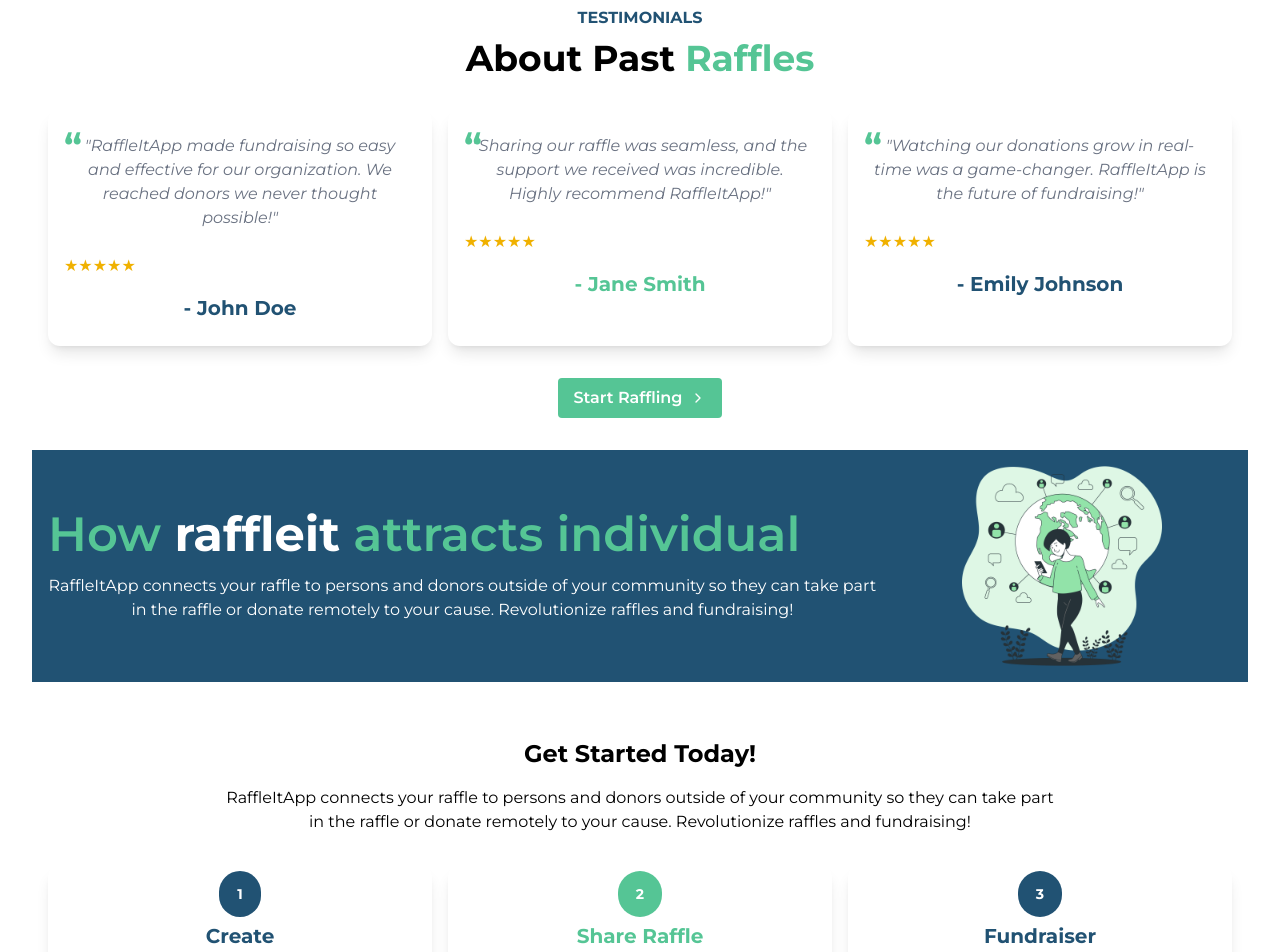
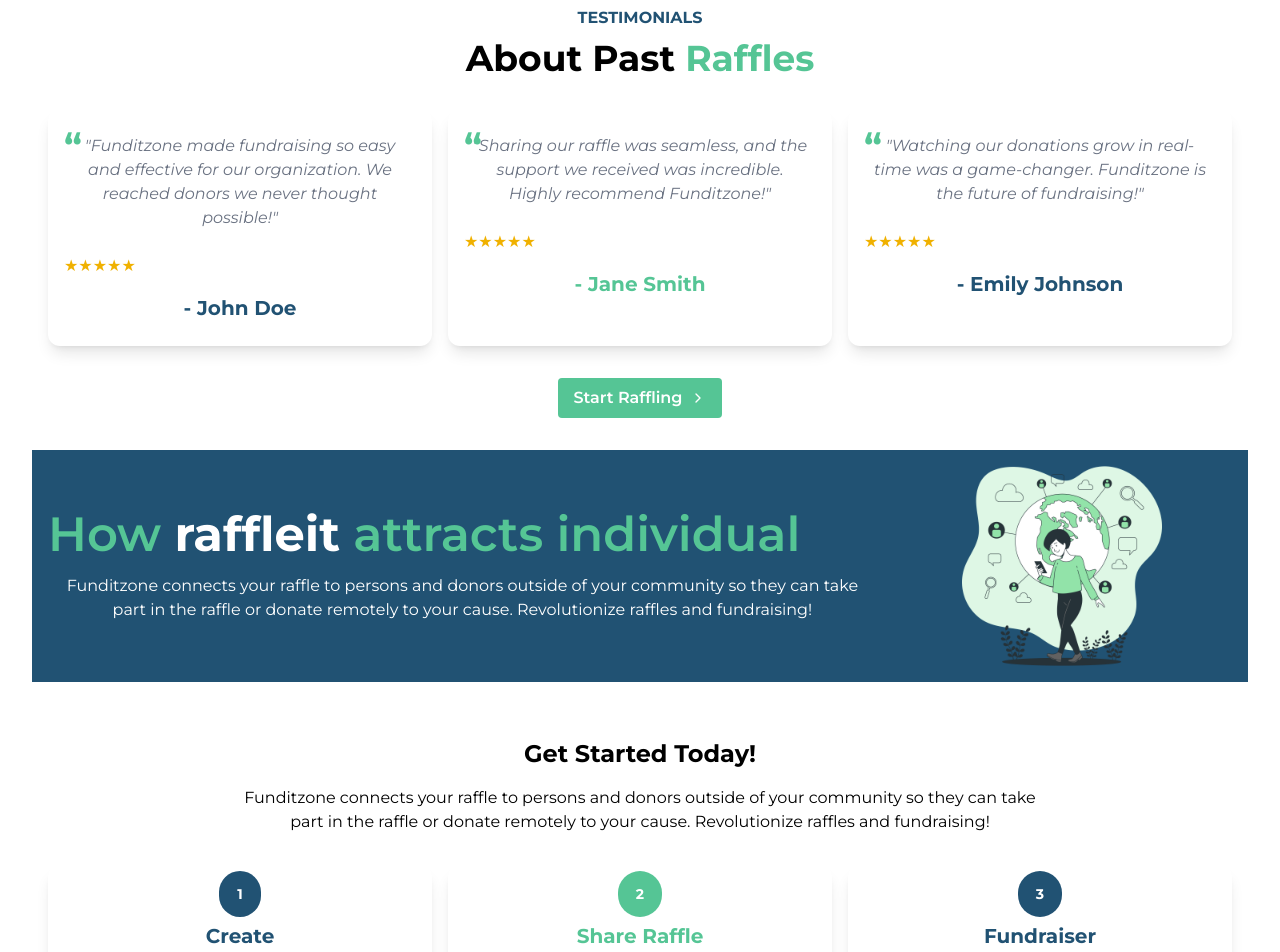
Before and after one commit to Raffleitapp/raffleit-frontend, a React (Vite) app: page / in a window 1280 px wide. Shown: the part 1560-2512 px from the top of the page. Built offline with nearby package versions, Linux system fonts and the light colour scheme.

Commit message:
change from raffleit to funditzone

```diff
--- a/index.html
+++ b/index.html
@@ -4,8 +4,8 @@
     <meta charset="UTF-8" />
     <meta name="viewport" content="width=device-width, initial-scale=1.0" />
     <meta name="description"
-      content="Raffleitapp - A simple raffle app that helps you raffle and have a chance to win a prize after participating in a raffle." />
-    <meta name="author" content="Raffleitapp" />
+      content="Funditzone - A simple raffle app that helps you raffle and have a chance to win a prize after participating in a raffle." />
+    <meta name="author" content="Funditzone" />
     <meta name="keywords" content="raffle, app, react, Winning" />
 
     <!-- Google Fonts -->
@@ -15,7 +15,7 @@
       href="https://fonts.googleapis.com/css2?family=Montserrat:ital,wght@0,100..900;1,100..900&display=swap"
       rel="stylesheet">
 
-    <title>Raffleitapp</title>
+    <title>Funditzone</title>
   </head>
   <body>
     <div id="root"></div>
--- a/src/components/main/Footer.tsx
+++ b/src/components/main/Footer.tsx
@@ -4,7 +4,7 @@
         <footer className="bg-gray-800 text-white py-4">
             <div className="grid grid-cols-1 md:grid-cols-2 lg:grid-cols-4 gap-4 container mx-auto px-2">
                 <div className="col-span-1 ml-4">
-                    <h2 className="text-lg font-bold">RaffleitApp</h2>
+                    <h2 className="text-lg font-bold">Funditzone</h2>
                     <p className="text-sm">
                         Raffleit provides opportunities to raise funds for business,Individuals and Organizations giving them a wide range of opportunities to raffle items or own items once they have taken part in the raffle.
                     </p>
@@ -25,7 +25,7 @@
                 </div>
                 <div className="col-span-1 ml-4">
                     <h2 className="text-lg font-bold">Contact Us</h2>
-                    <p className="text-sm">Email: info@raffleitapp.com</p>
+                    <p className="text-sm">Email: info@funditzone.com</p>
                     <p className="text-sm">Phone: +1 234 567 890</p>
                     <p className="text-sm">Address: 123 Raffleit St, City, Country</p>
                 </div>
@@ -45,7 +45,7 @@
             <hr className="mt-4 py-2 px-2 w-95/100 mx-auto" />
             <div className="container mx-auto text-center py-2 px-2">
                 <p className="text-sm">
-                    &copy; {new Date().getFullYear()} RaffleitApp. All rights reserved.
+                    &copy; {new Date().getFullYear()} Funditzone. All rights reserved.
                 </p>
             </div>
         </footer >
--- a/src/components/main/Navbar.tsx
+++ b/src/components/main/Navbar.tsx
@@ -17,7 +17,7 @@
     return (
         <header className="fixed top-0 left-0 w-full bg-gray-800 text-white p-4 z-50">
             <nav className="flex justify-between items-center">
-                <div className="text-lg font-bold">RaffleitApp</div>
+                <div className="text-lg font-bold">Funditzone</div>
 
                 {/* Desktop Menu */}
                 <ul className="hidden md:flex space-x-4">
--- a/src/components/main/Started.tsx
+++ b/src/components/main/Started.tsx
@@ -5,7 +5,7 @@
         <div className="container mx-auto py-4 px-4">
             <div className="text-center md:mt-10 mt-10 mb-4 w-full md:w-70/100 mx-auto">
                 <h2 className="text-2xl font-bold mb-4">Get Started Today!</h2>
-                <p className="text-base">RaffleItApp connects your raffle to persons and donors outside of your community so they can take part in the raffle or donate remotely to your cause. Revolutionize raffles and fundraising!</p>
+                <p className="text-base">Funditzone connects your raffle to persons and donors outside of your community so they can take part in the raffle or donate remotely to your cause. Revolutionize raffles and fundraising!</p>
             </div>
             <div className="grid grid-cols-1 md:grid-cols-2 lg:grid-cols-3 justify-items-center gap-4">
                 <div className="col-span-1 shadow-lg rounded-xl w-full px-4 py-4 mt-4 mb-4">
--- a/src/components/main/Testimonials.tsx
+++ b/src/components/main/Testimonials.tsx
@@ -13,7 +13,7 @@
                         <div className="relative">
                             <span className="absolute top-0 left-0 text-4xl text-btn-primary font-bold">“</span>
                         </div>
-                        <p className="py-2 px-2 text-gray-500 italic">"RaffleItApp made fundraising so easy and effective for our organization. We reached donors we never thought possible!"</p>
+                        <p className="py-2 px-2 text-gray-500 italic">"Funditzone made fundraising so easy and effective for our organization. We reached donors we never thought possible!"</p>
                         <div className="flex items-center mt-4">
                             <span className="text-yellow-500">★★★★★</span>
                         </div>
@@ -23,7 +23,7 @@
                         <div className="relative">
                             <span className="absolute top-0 left-0 text-4xl text-btn-primary font-bold">“</span>
                         </div>
-                        <p className="py-2 px-2 text-gray-500 italic">"Sharing our raffle was seamless, and the support we received was incredible. Highly recommend RaffleItApp!"</p>
+                        <p className="py-2 px-2 text-gray-500 italic">"Sharing our raffle was seamless, and the support we received was incredible. Highly recommend Funditzone!"</p>
                         <div className="flex items-center mt-4">
                             <span className="text-yellow-500">★★★★★</span>
                         </div>
@@ -33,7 +33,7 @@
                         <div className="relative">
                             <span className="absolute top-0 left-0 text-4xl text-btn-primary font-bold">“</span>
                         </div>
-                        <p className="py-2 px-2 text-gray-500 italic">"Watching our donations grow in real-time was a game-changer. RaffleItApp is the future of fundraising!"</p>
+                        <p className="py-2 px-2 text-gray-500 italic">"Watching our donations grow in real-time was a game-changer. Funditzone is the future of fundraising!"</p>
                         <div className="flex items-center mt-4">
                             <span className="text-yellow-500">★★★★★</span>
                         </div>
--- a/src/constants/constants.tsx
+++ b/src/constants/constants.tsx
@@ -2,4 +2,4 @@
     ? 'http://localhost:8000'
     : 'https://raffleit.com';
 export const APP_VERSION = 'V1.0.0';
-export const APP_NAME = 'RaffleitApp';
+export const APP_NAME = 'Funditzone';
--- a/src/pages/About.tsx
+++ b/src/pages/About.tsx
@@ -21,7 +21,7 @@
             <h2 className="text-xl md:text-2xl font-bold">About Us</h2>
             <h3 className="text-base md:text-xl font-semibold">RafleIt has several benefits</h3>
 
-            <p className="py-2">RaffleItApp was created with the idea that everyone can Do Good and Have Fun, and it aims to revolutionise the raffle platform for the twenty-first century by making it easier for anybody to operate a raffle from the comfort of their homes and places of employment.</p>
+            <p className="py-2">Funditzone was created with the idea that everyone can Do Good and Have Fun, and it aims to revolutionise the raffle platform for the twenty-first century by making it easier for anybody to operate a raffle from the comfort of their homes and places of employment.</p>
 
             <p className="py-2">Through the power of mobile connectivity, our internet platform connects people, businesses, organisations, clubs, charities, and more with a practically infinite audience. This provides everyone with an exciting option to make a difference, along with an accessible interface, to provide an engaging raffle experience both on and off-site.</p>
 
--- a/src/pages/Home.tsx
+++ b/src/pages/Home.tsx
@@ -70,7 +70,7 @@
         <div className="container mx-auto flex items-center flex-col md:flex-row justify-items-center gap-4 py-4 px-4">
           <div className="flex flex-col items-start justify-center w-full md:w-7/10">
             <h1 className="text-4xl md:text-5xl font-semibold text-btn-primary">How <span className="text-white font-bold">raffleit</span> attracts individual</h1>
-            <p className="text-base text-white mt-4">RaffleItApp connects your raffle to persons and donors outside of your community so they can take part in the raffle or donate remotely to your cause. Revolutionize raffles and fundraising!</p>
+            <p className="text-base text-white mt-4">Funditzone connects your raffle to persons and donors outside of your community so they can take part in the raffle or donate remotely to your cause. Revolutionize raffles and fundraising!</p>
           </div>
           <div className="mx-auto">
             <img src="./images/online-connect.png" alt="" className="w-30 h-auto md:h-auto md:w-auto connect" />
--- a/src/pages/dashboard/Users.tsx
+++ b/src/pages/dashboard/Users.tsx
@@ -44,7 +44,7 @@
             user_id: 1,
             first_name: 'Admin',
             last_name: 'User',
-            email: 'admin@raffleitapp.com',
+            email: 'admin@funditzone.com',
             role: 'admin',
             status: 'active',
             registration_date: '2023-01-15',
```
